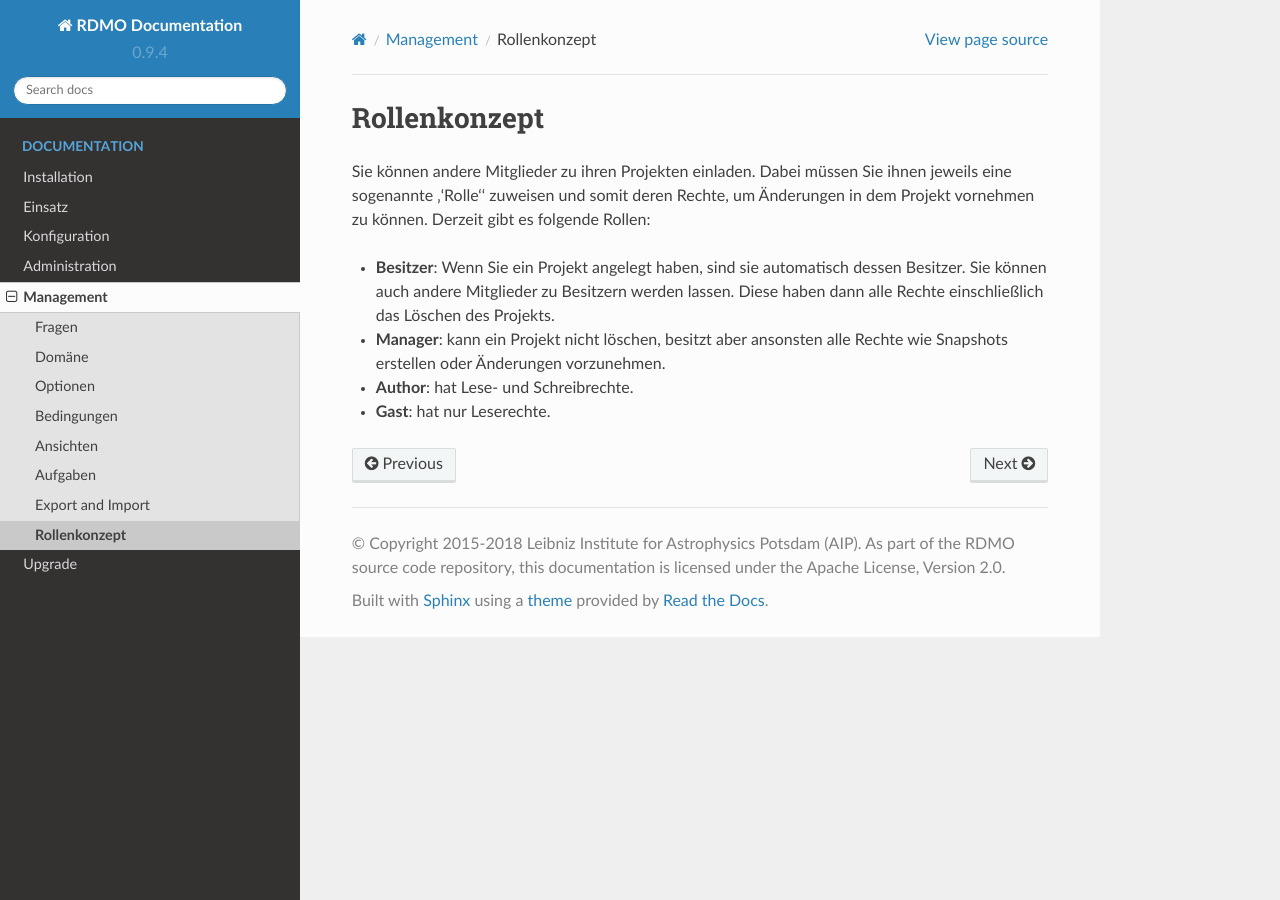
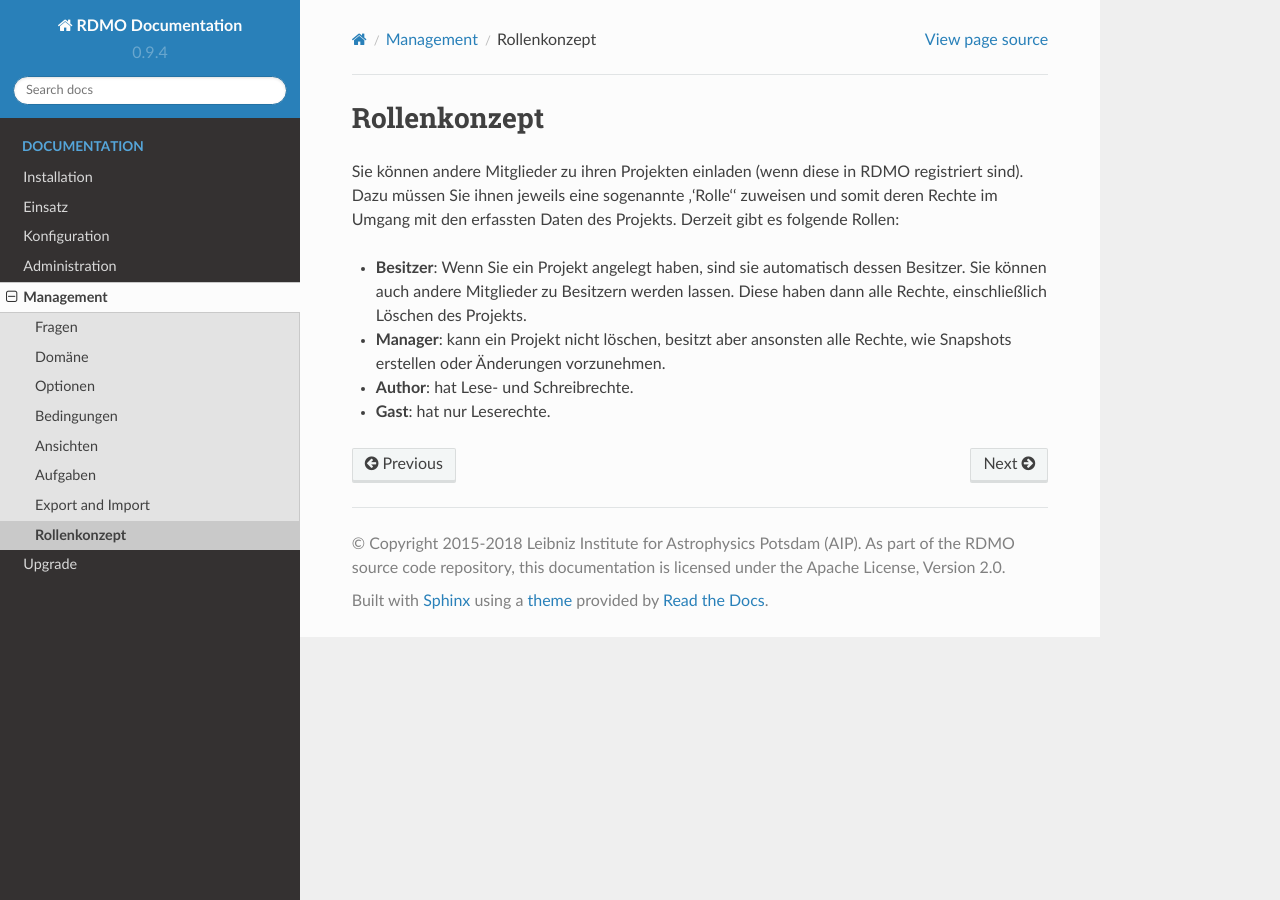
Before and after one commit to rdmorganiser/rdmo-docs-de, a Sphinx documentation site: the page built from docs/management/roles.rst, in a window 1280 px wide. Built offline with Sphinx 7.4.7 and the Read the Docs theme 2.0.0, drawn with Linux system fonts in a browser that asks for light colours.

Commit message:
Update roles.rst
typos/expressions

```diff
--- a/docs/management/roles.rst
+++ b/docs/management/roles.rst
@@ -1,10 +1,10 @@
 Rollenkonzept
 -------------
 
-Sie können andere Mitglieder zu ihren Projekten einladen. Dabei müssen Sie ihnen jeweils eine sogenannte ''Rolle'' zuweisen und somit deren Rechte, um Änderungen in dem Projekt vornehmen zu können.
+Sie können andere Mitglieder zu ihren Projekten einladen (wenn diese in RDMO registriert sind). Dazu müssen Sie ihnen jeweils eine sogenannte ''Rolle'' zuweisen und somit deren Rechte im Umgang mit den erfassten Daten des Projekts.
 Derzeit gibt es folgende Rollen:
 
-* **Besitzer**: Wenn Sie ein Projekt angelegt haben, sind sie automatisch dessen Besitzer. Sie können auch andere Mitglieder zu Besitzern werden lassen. Diese haben dann alle Rechte einschließlich das Löschen des Projekts.
-* **Manager**: kann ein Projekt nicht löschen, besitzt aber ansonsten alle Rechte wie Snapshots erstellen oder Änderungen vorzunehmen.
+* **Besitzer**: Wenn Sie ein Projekt angelegt haben, sind sie automatisch dessen Besitzer. Sie können auch andere Mitglieder zu Besitzern werden lassen. Diese haben dann alle Rechte, einschließlich Löschen des Projekts.
+* **Manager**: kann ein Projekt nicht löschen, besitzt aber ansonsten alle Rechte, wie Snapshots erstellen oder Änderungen vorzunehmen.
 * **Author**: hat Lese- und Schreibrechte.
 * **Gast**: hat nur Leserechte.
```
